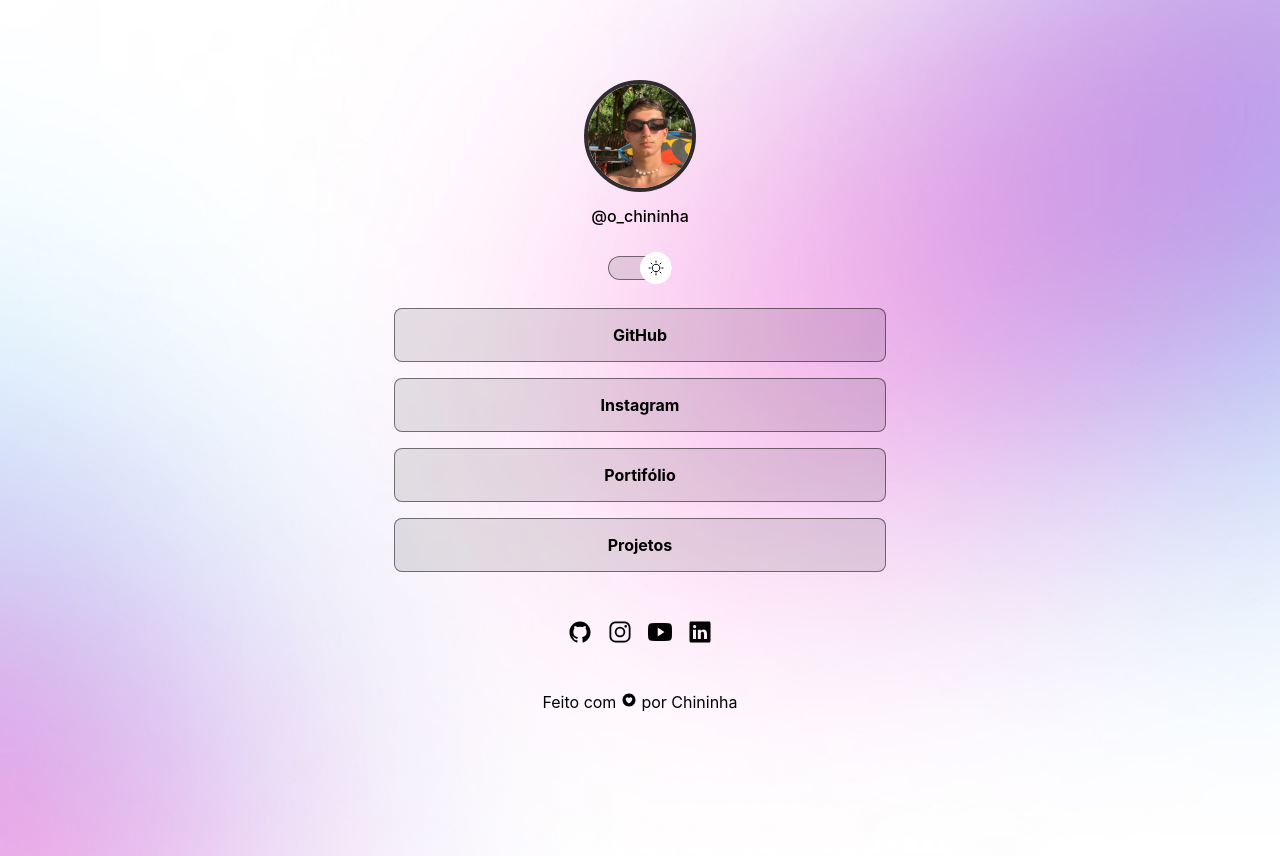
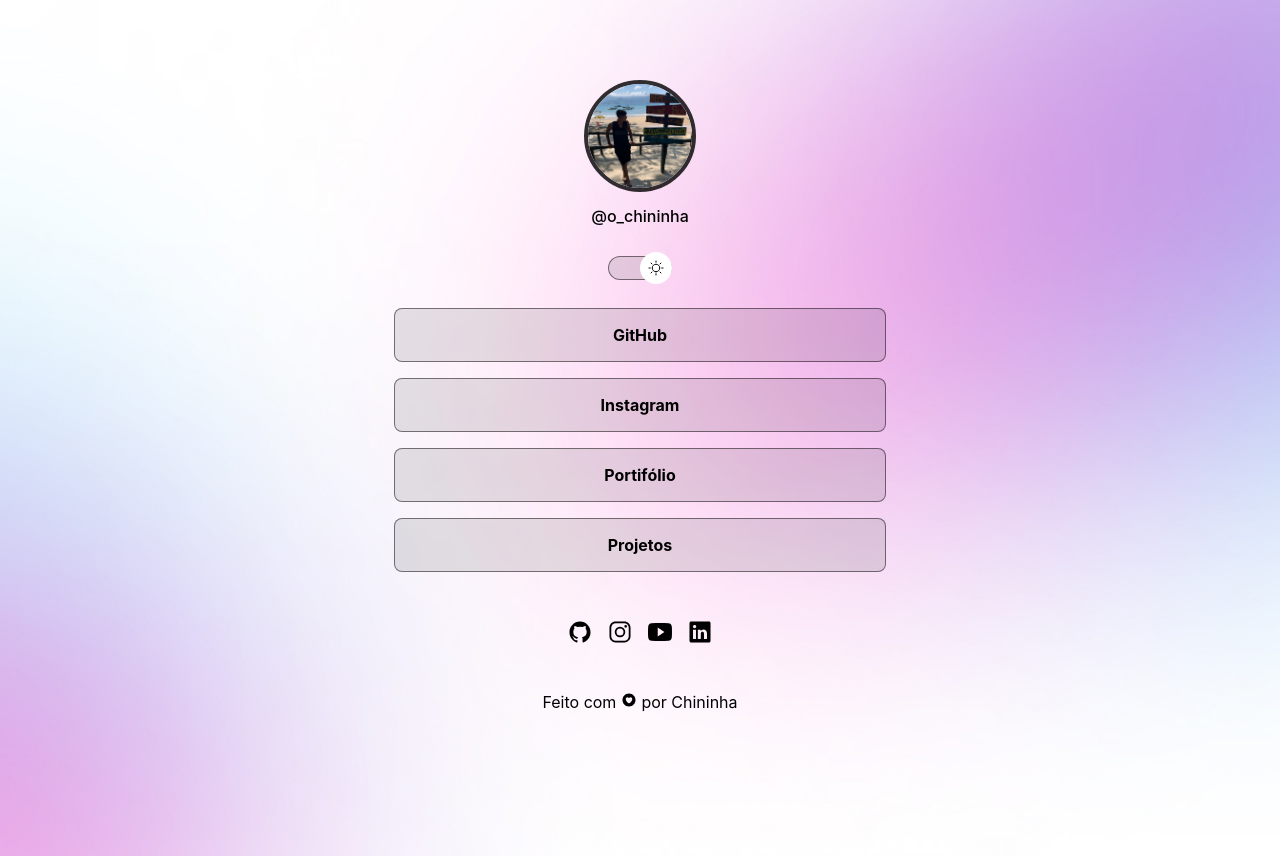
Before and after one commit to chininha-03/DevLinks, a plain HTML site: page index.html in a window 1280 px wide. Both pictures are taken after a click on the element 640 px from the left and 268 px from the top of the page. Drawn offline with nearby package versions, Linux system fonts and the light colour scheme.

Commit message:
Mais um código para a img ficar alterando.

```diff
--- a/index.html
+++ b/index.html
@@ -10,7 +10,7 @@
     <div id="container">
       <div id="profile">
         <img
-          src="img/WhatsApp Image 2023-08-04 at 17.02.57.jpeg"
+          src="img/eu.jpeg"
           alt="Imagem do perfil no modo escuro"
           srcset=""
         />
--- a/js/script.js
+++ b/js/script.js
@@ -3,7 +3,10 @@ var toogleMode = () => {
 
     html.classList.toggle("light")
 
-    const isLight = html.classList.contains("light")
+    const isLight = html.classList.contains("light");
+    const srcValue = isLight ? "../img/eudnv.png" : "../img/eu.jpeg";
+
+    document.querySelector("#profile img").setAttribute("src",srcValue)
 
     console.log(isLight)
 
```
Also changed, not shown: img/eu.jpeg (renamed from img/WhatsApp Image 2023-08-04 at 17.02.57.jpeg), img/eudnv.png (renamed from img/Captura de tela 2023-08-10 084317.png).
